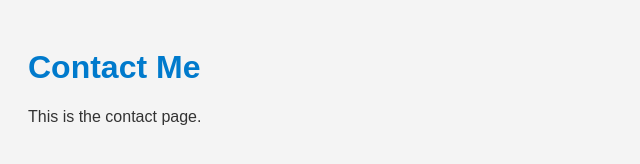
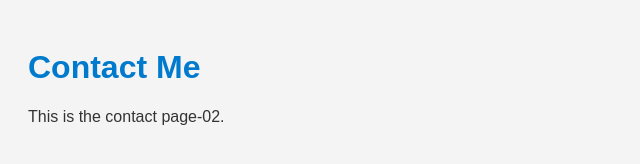
Before and after one commit to shadowTech-ai/portfolio, a plain HTML site: page contact.html in a window 1280 px wide. Shown: the full height of the page, 0-640 px from the left. Drawn offline with Linux system fonts and the light colour scheme.

```diff
--- a/contact.html
+++ b/contact.html
@@ -7,6 +7,6 @@
 </head>
 <body>
     <h1>Contact Me</h1>
-    <p>This is the contact page.</p>
+    <p>This is the contact page-02.</p>
 </body>
 </html>
```
